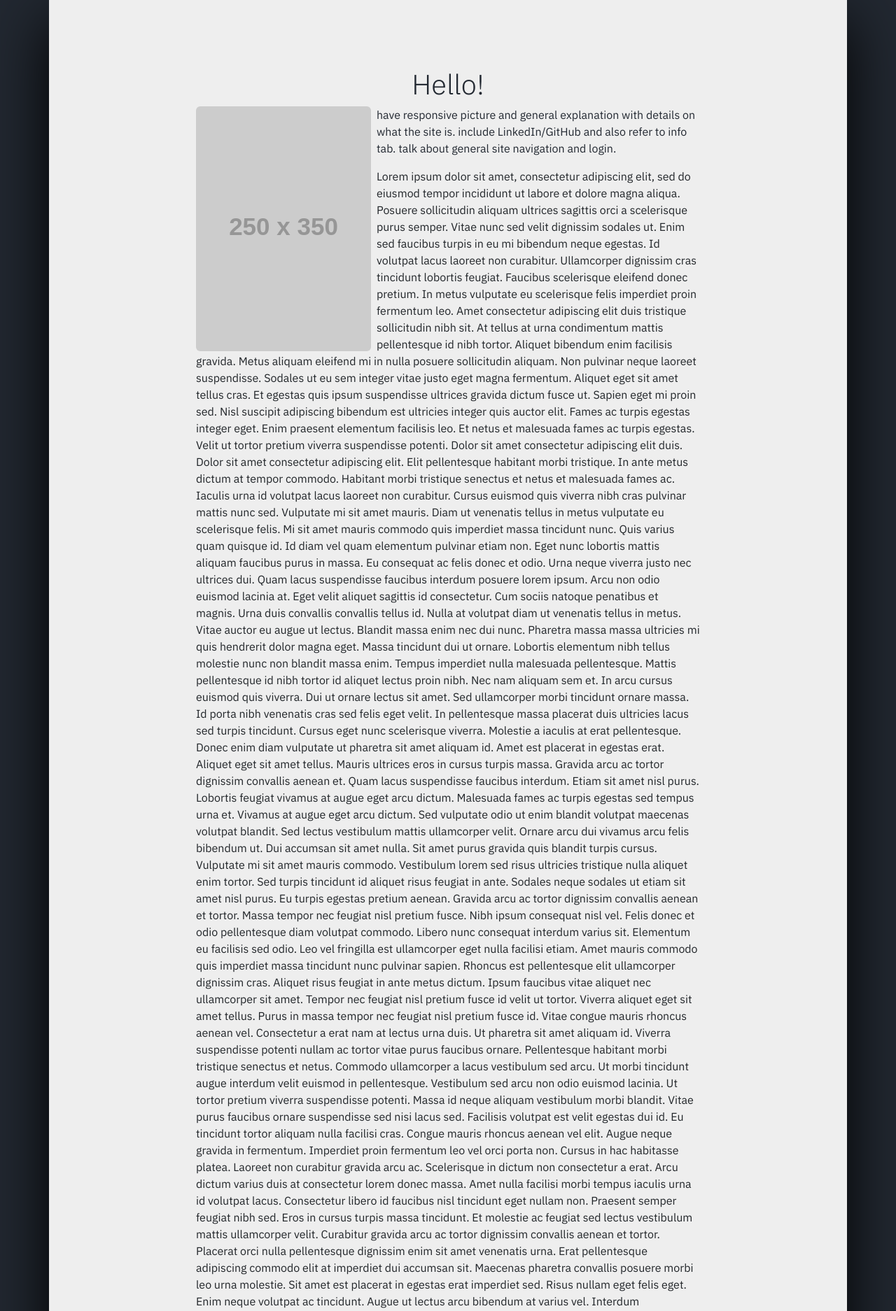
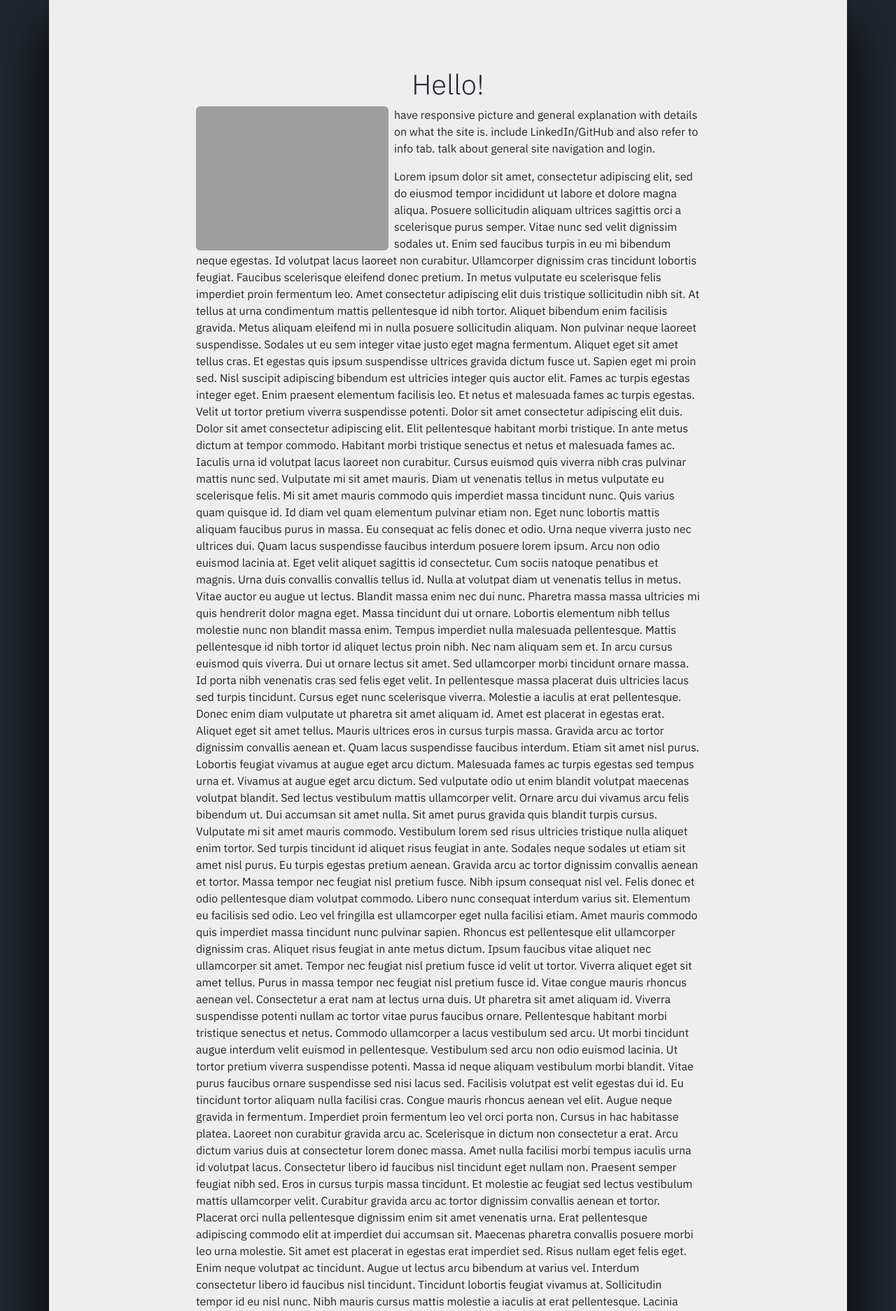
Before and after one commit to jadenzaleski/JadensWebsite, a PHP site: page / in a window 1280 px wide. Shown: the part 60-1934 px from the top of the page at 70% size. Run offline with PHP 8.4, Linux system fonts and the light colour scheme; grey boxes labelled with a size stand in for pictures from a placeholder-image service; some libraries are stand-ins or nearby versions; grey boxes are pictures that could not be loaded.

Commit message:
added picture and edited css

```diff
--- a/css/main.css
+++ b/css/main.css
@@ -34,6 +34,7 @@ body {
     color: var(--jaden-gray);
 }
 
+/*for miami logo*/
 .nav-item:hover img {
     /* this is --jaden-gray */
     filter: invert(28%) sepia(8%) saturate(770%) hue-rotate(193deg) brightness(96%) contrast(87%);
@@ -63,6 +64,9 @@ body {
     background-color: var(--jaden-white);
     box-shadow: rgba(0, 0, 0, 0.2) 0 15px 45px;
     color: var(--jaden-black);
+    -webkit-appearance: none;
+    -moz-appearance: none;
+    appearance: none;
 }
 
 .login-form button {
--- a/index.php
+++ b/index.php
@@ -320,7 +320,7 @@ session_start();
         <div class="row py-lg-5">
             <div class="col-lg-8 col-md-10 mx-auto">
                 <h1 class="fw-light text-black">Hello!</h1>
-                <img src="https://placehold.co/250x350" class="rounded float-start me-2" alt="Jaden">
+                <img src="images/jaden.jpeg" class="rounded float-start me-2" width="275" alt="Jaden">
                 <p class="text-black text-start">have responsive picture and general explanation with details on what the site
                     is. include LinkedIn/GitHub and also refer to info tab. talk about general site navigation and
                     login.
```
Also changed, not shown: 1 other file.
